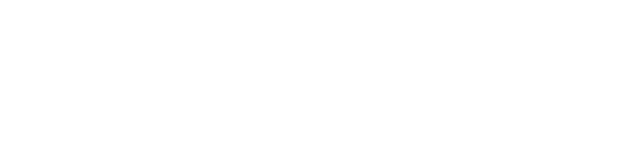
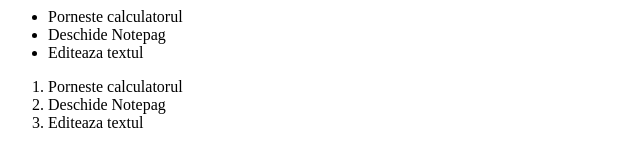
Before and after one commit to kurphzz/kurphzz.github.io, a plain HTML site: page liste.html in a window 1280 px wide. Shown: the whole page, without its empty margins (0-640 px from the left). Drawn offline with Linux system fonts and the light colour scheme.

Commit message:
liste.html

```diff
--- a/liste.html
+++ b/liste.html
@@ -1,3 +1,19 @@
+<html>
+<head>
+<title>Exemplu liste HTML </title>
+</head>
+<body>
+
 <ul>
-<ol>
-<dl>
+<li> Porneste calculatorul </li>
+<li> Deschide Notepag </li>
+<li> Editeaza textul </li>
+</ul>
+
+  <ol type="1">
+<li> Porneste calculatorul </li>
+<li> Deschide Notepag </li>
+<li> Editeaza textul </li>
+</ol>
+</body>
+</html>
```
